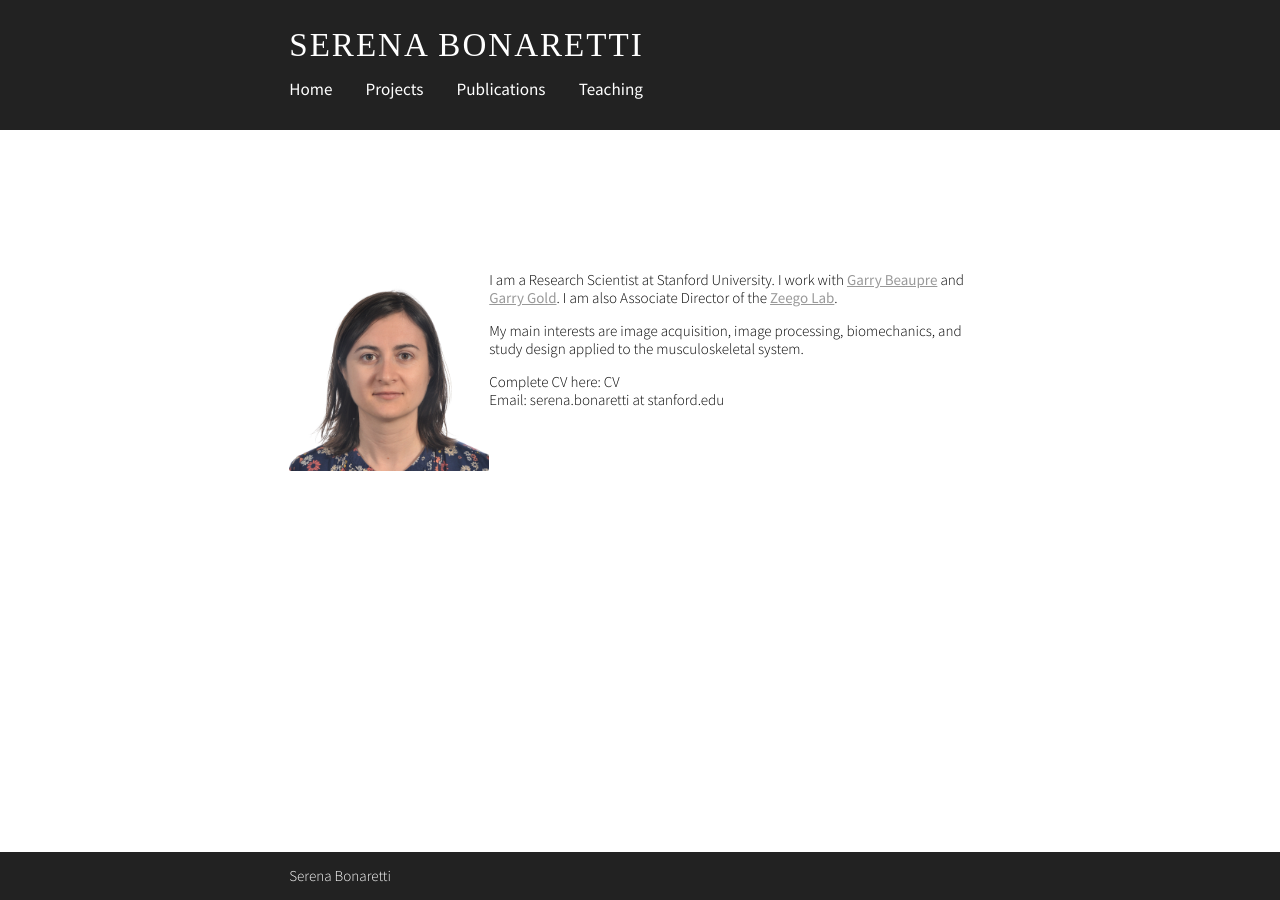
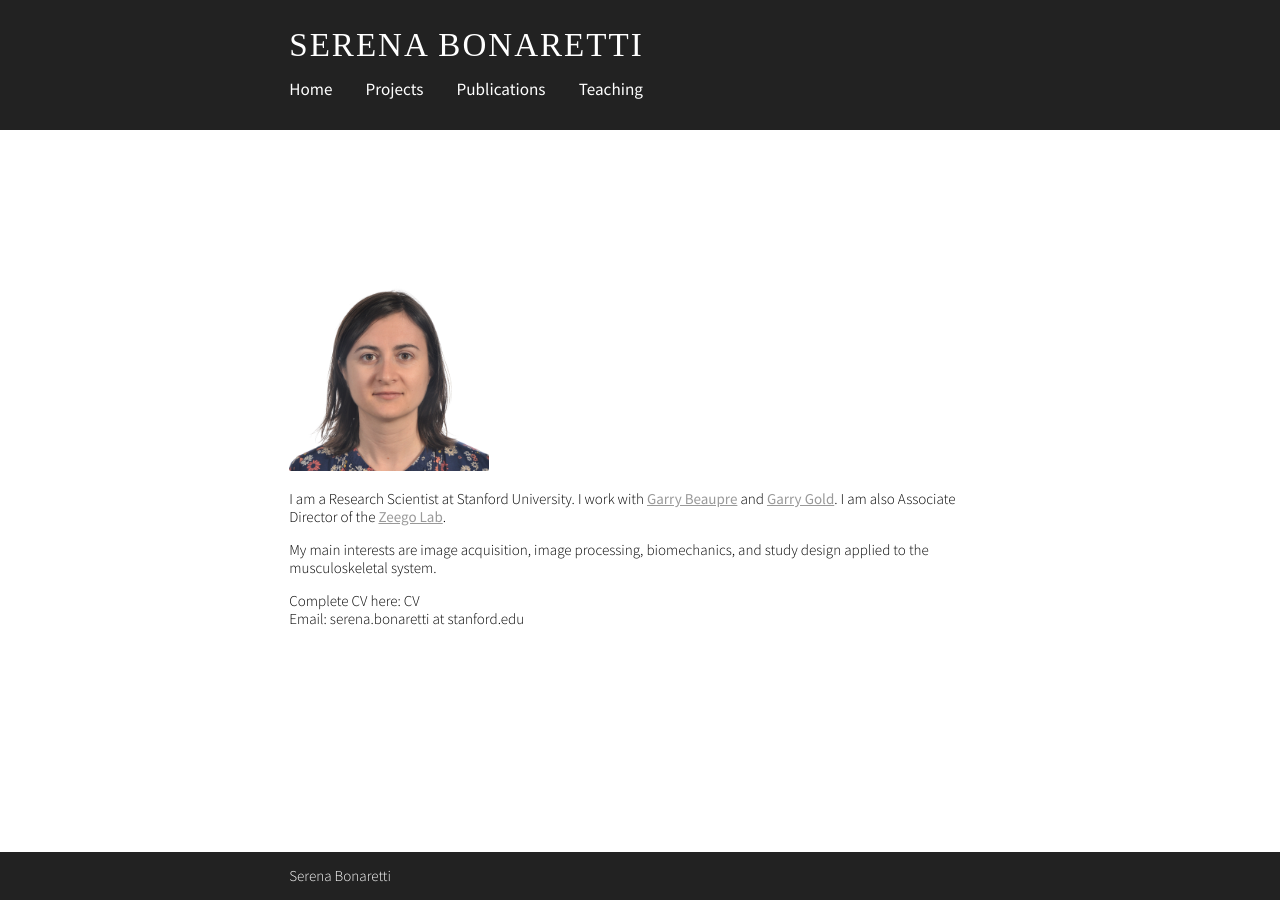
Before and after one commit to sbonaretti/sbonaretti.github.io, a Jekyll site: the page built from index.html, in a window 1280 px wide. Built offline with Jekyll 4.4.1, drawn with Linux system fonts in a browser that asks for light colours; some web fonts are replaced; the list of posts is cut into pages by our own code.

Commit message:
Update index.html

```diff
--- a/index.html
+++ b/index.html
@@ -8,9 +8,7 @@ layout: default
 <link href="{{ '/index.css' | prepend: site.baseurl }}" rel="stylesheet">
 <head>
   <style>
-    img {
-    float:left;
-    }
+
   </style>
 </head>
 
```
